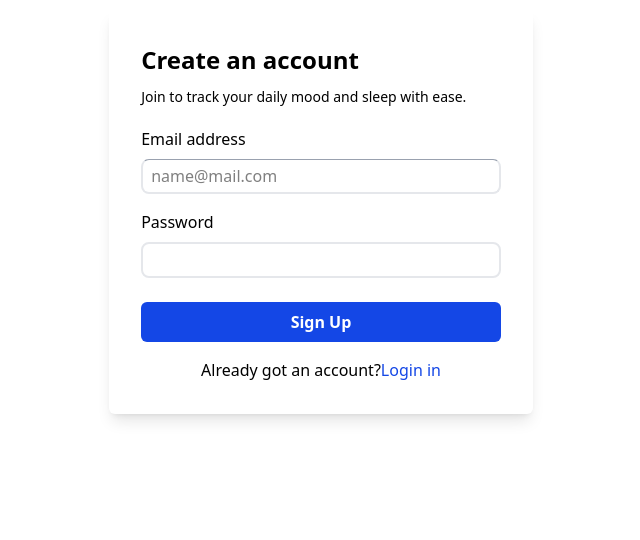
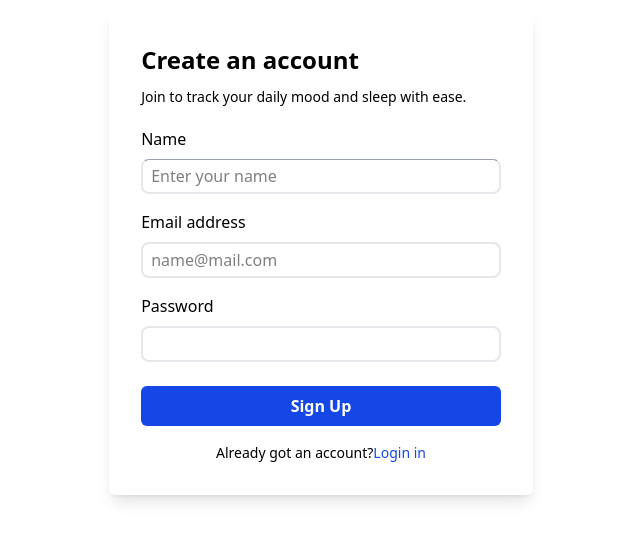
Before and after one commit to jassehcodecamp99/utgitca-event-mood-tracker-app, a website built with Vite: page pages/sign-up.html in a window 1280 px wide. Shown: the part 142-682 px from the top of the page, without its empty margins (319-959 px from the left). Built offline with nearby package versions, Linux system fonts and the light colour scheme.

Commit message:
add name input

```diff
--- a/index.html
+++ b/index.html
@@ -357,6 +357,6 @@
         </div>
       </section>
     </main>
-    <script type="module" src="/src/main.ts"></script>
+    <script type="module" src="/src/app.ts"></script>
   </body>
 </html>
--- a/pages/sign-up.html
+++ b/pages/sign-up.html
@@ -19,20 +19,29 @@
             <p class="text-[14px]">Join to track your daily mood and sleep with ease.</p>
             </div>
            <form action="#" class="space-y-4">
+             <div class="w-full">
+                <label>
+                  <span>Name</span>
+                    <input type="text" placeholder="Enter your name" class="outline-none border-t-1 border-t-gray-400 border-2 border-gray-200  px-2 rounded-lg py-1 w-full mt-2" ></input>
+                </label>
+             </div>
             <div class="w-full">
                 <label>
                   <span>Email address</span>
-                    <input type="email" placeholder="name@mail.com" class="border-t-1 border-t-gray-400 border-2 border-gray-200  px-2 rounded-lg py-1 w-full mt-2" ></input>
+                    <input type="email" placeholder="name@mail.com" class="outline-none border-2 border-gray-200  px-2 rounded-lg py-1 w-full mt-2" ></input>
                 </label>
              </div>
             <div class="w-full">
                 <label>
                     <span>Password</span>
-                    <input type="password" class="border-2 border-gray-200 px-4 rounded-lg py-1 w-full mt-2" ></input>
+                    <div>
+
+                    </div>
+                    <input type="password" class="outline-none border-2 border-gray-200 px-4 rounded-lg py-1 w-full mt-2" ></input>
                 </label>
               </div>
                <button class="w-full cursor-pointer bg-blue-700 px-10 py-2 rounded-md text-white font-bold mt-2">Sign Up</button>
-             <p class="text-center">Already got an account?<a href="/pages/sign-in.html" class="text-blue-700">Login in</a></p>
+             <p class="text-center text-[14px]">Already got an account?<a href="/pages/sign-in.html" class="text-blue-700">Login in</a></p>
              </form>
             </div>
         </main>
```
Also changed, not shown: public/assets/images/icon-password.png (added).
